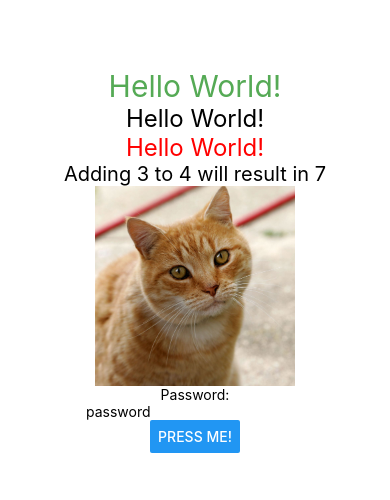
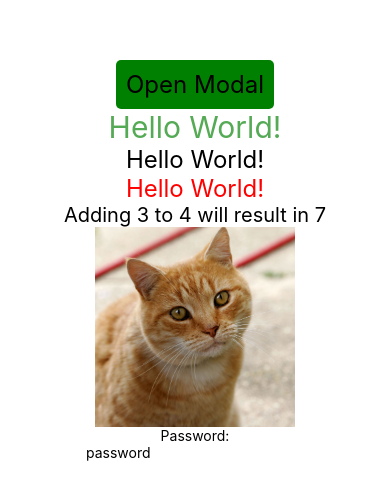
Before and after one commit to kurthablado/CPRG303Cclassexamples, a React Native app: screen / in a window 390 px wide. Shown: the part 162-662 px from the top of the page. Built offline with nearby package versions, Linux system fonts and the light colour scheme.

Commit message:
Part 2 Complete

```diff
--- a/App.tsx
+++ b/App.tsx
@@ -1,19 +1,42 @@
+"use client"
 
-import React from 'react';
-import { Alert, Button, Image, StyleSheet, Text, TextInput, View } from 'react-native';
+import React, { useState } from 'react';
+import { Alert, Button, FlatList, Image, Modal, Pressable, ScrollView, StyleSheet, Text, TextInput, View } from 'react-native';
 import MyComponent from './src/components/my-component';
+import ListItemRenderComp from './src/components/list-render-comp';
 
 function App(): React.JSX.Element {
 
+
   let condition = false;
   let dynamicStyles = condition ? styles.blueText : styles.redText;
-
+  let data = [];
+  for (let i = 0; i < 100; i++) {
+    let thisItem = { id: i, text: `Item #${i}` };
+    data.push(thisItem);
+  }
   const simpleFunc = () => {
     Alert.alert('Hello World!');
   }
 
+  const [isModalOpen, setModalOpen] = useState(false);
+  const closeModal = () => setModalOpen(false);
+  const openModal = () => setModalOpen(true);
+
   return (
     <View style={styles.container}>
+      {/* <Button title='Open Modal' onPress={openModal} /> */}
+      <Pressable onPress={openModal} style={
+        ({pressed}) => [styles.btn, { backgroundColor: pressed ? 'yellow' : 'green' } ]
+        }>
+          <Text style={styles.myCustomText}>Open Modal</Text>
+      </Pressable>
+      <Modal visible={isModalOpen} animationType='slide' onRequestClose={closeModal}>
+        <View>
+          <Text style={ {fontSize:40} }>This is a modal!</Text>
+          <Button title='Close' onPress={closeModal} />
+        </View>
+      </Modal>
       <Text style={ {fontSize: 30, color: '#55AA55'} }>Hello World!</Text>
       <Text style={ styles.myCustomText }>Hello World!</Text>
       <Text style={ {...styles.myCustomText, ...dynamicStyles} }>Hello World!</Text>
@@ -22,12 +45,19 @@ function App(): React.JSX.Element {
       {/* <Image source={ { uri: 'https://upload.wikimedia.org/wikipedia/commons/thumb/5/53/Sheba1.JPG/800px-Sheba1.JPG' } } style={styles.customImage} /> */}
       <Text>Password:</Text>
       <TextInput placeholder='password' keyboardType='default' secureTextEntry={true} />
-      <Button title='Press me!' onPress={simpleFunc} />
+
+
+
+      {/* <FlatList data={data} renderItem={ListItemRenderComp} keyExtractor={ item => item.id.toString() } /> */}
     </View>
   );
 }
 
 const styles = StyleSheet.create({
+  btn: {
+    padding: 10,
+    borderRadius: 5
+  },
   container: {
     flex: 1,
     justifyContent: 'center',
--- /dev/null
+++ b/src/components/list-render-comp.tsx
@@ -0,0 +1,9 @@
+import { Text } from "react-native";
+
+
+export default function ListItemRenderComp({item}){
+
+    return(
+        <Text>{item.text}</Text>
+    );
+}
```
